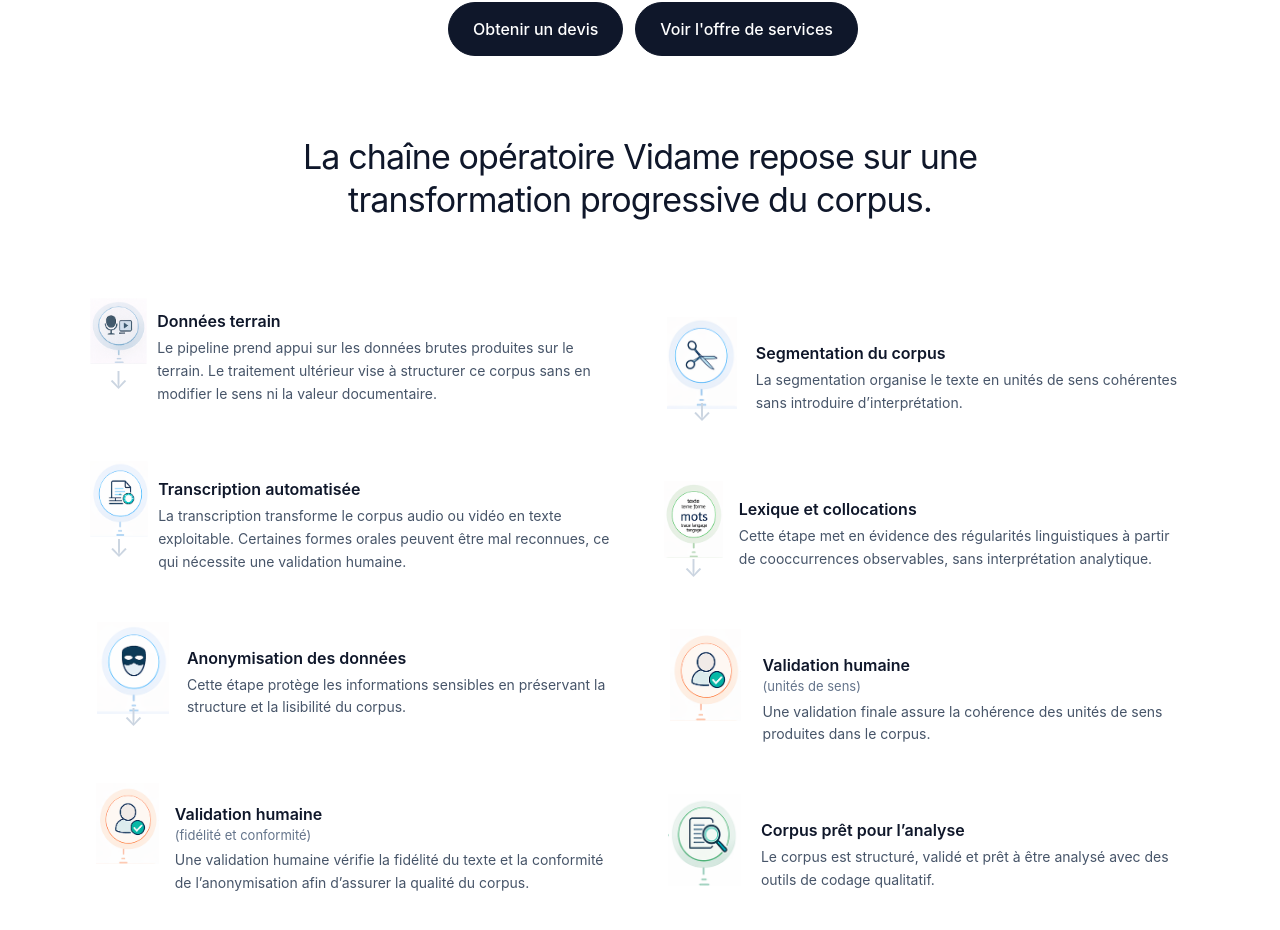
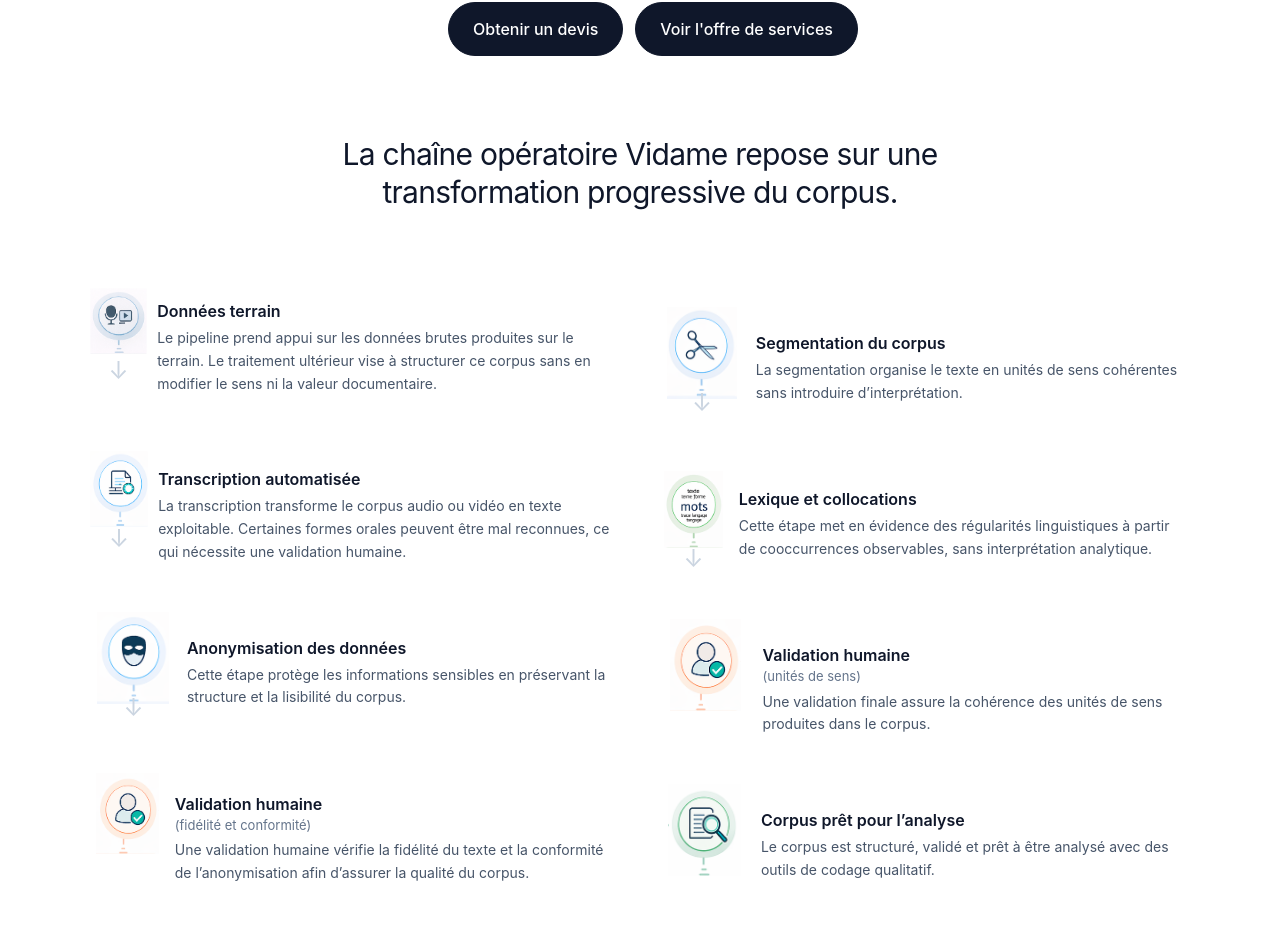
Before and after one commit to momopro21/vidame-recherche, a React (Vite) app: page / in a window 1280 px wide. Shown: the part 2164-3094 px from the top of the page. Built offline with nearby package versions, Linux system fonts and the light colour scheme; the HTML template or start-up script is replaced by a standard one.

Commit message:
Update App.tsx

```diff
--- a/src/App.tsx
+++ b/src/App.tsx
@@ -599,7 +599,7 @@ return (
 
   {/* ===== TITRE ===== */}
   <div className="mx-auto max-w-3xl text-center">
-   <h2 className="text-[28px] leading-tight tracking-tight text-slate-900 md:text-[34px]">
+   <h2 className="text-[28px] leading-tight tracking-tight text-slate-900 md:text-[30px]">
   {lang === "fr"
     ? "La chaîne opératoire Vidame repose sur une transformation progressive du corpus."
     : "The Vidame operational chain is based on a progressive transformation of the corpus."}
```
